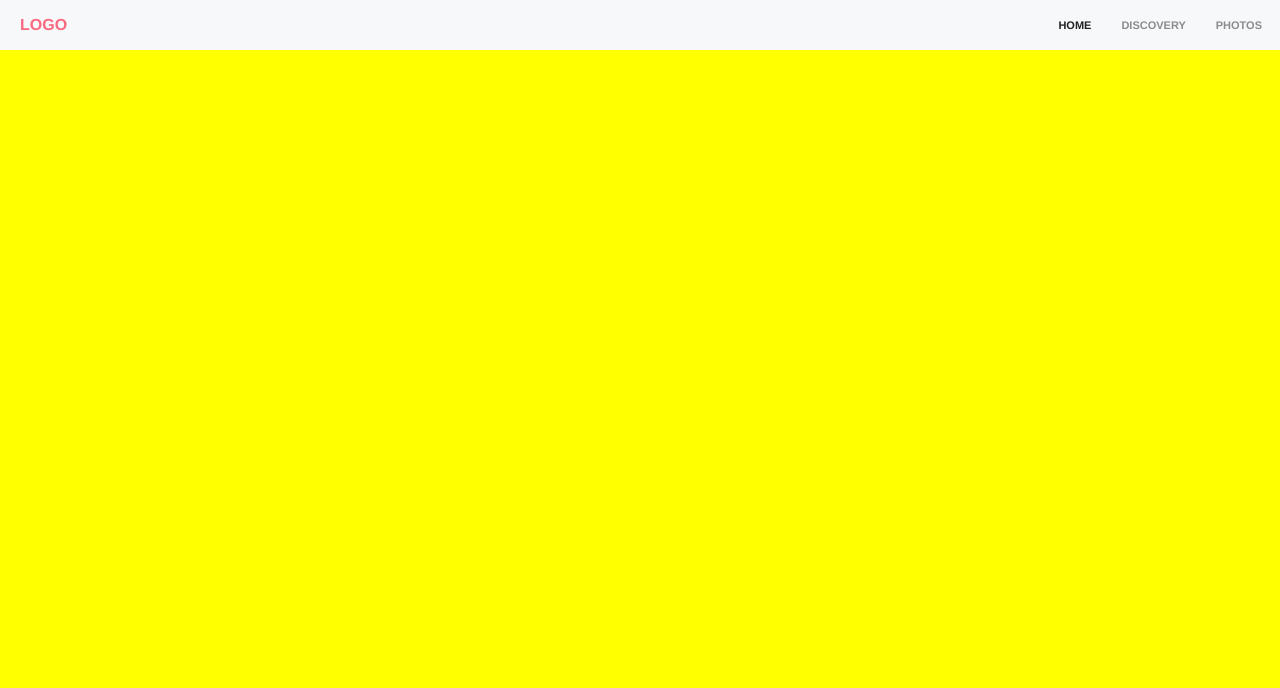
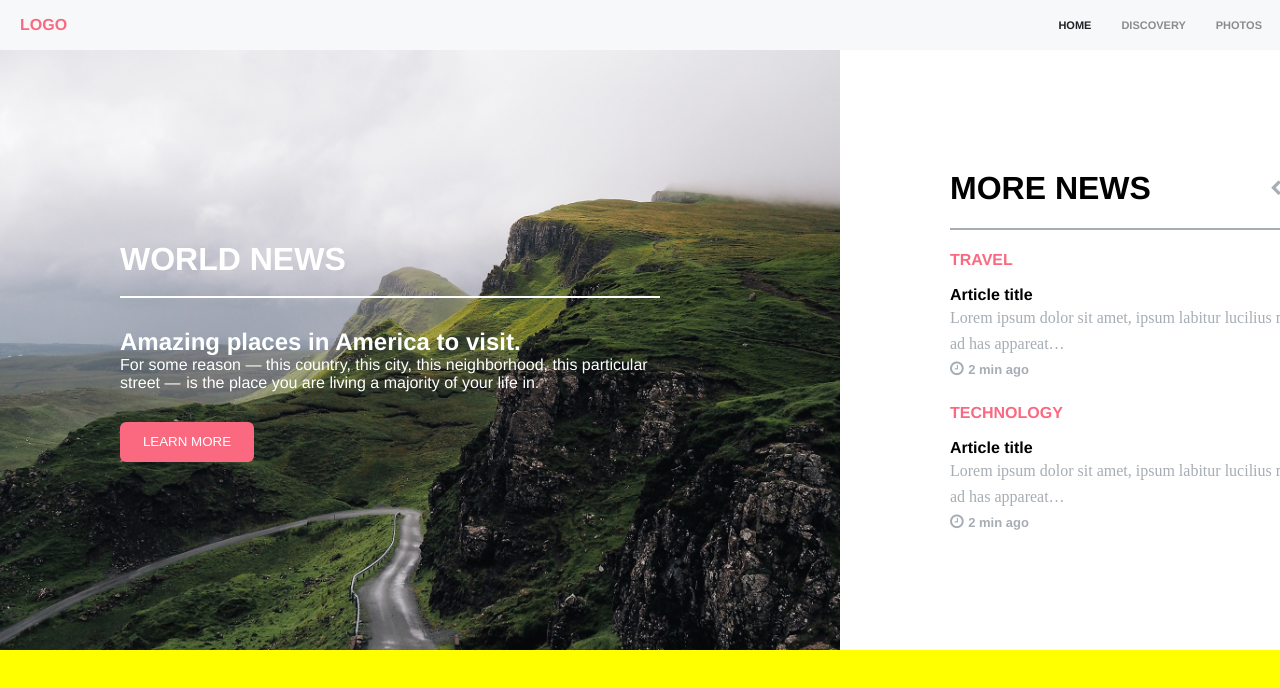
Before and after one commit to ninokitoshvili/Unilab-Project, a plain HTML site: page index.html in a window 1280 px wide. Shown: the top 688 px of the page. Drawn offline with nearby package versions, Linux system fonts and the light colour scheme.

Commit message:
news container

```diff
--- a/css/mainStyles.css
+++ b/css/mainStyles.css
@@ -10,8 +10,8 @@
 	--green: #52e5ba;
 	--yellow: #ffc96c;
 	--blue: #72acff;
-	--back: #202124;
-	--gray: #ebeded;
+	--black: #202124;
+	--gray: #a6adb4;
 	--ash: #f6f8f9;
 	--white: #ffffff;
 }
@@ -33,10 +33,49 @@ a {
 	text-decoration: none;
 	line-height: 20px;
 }
+button {
+	text-transform: uppercase;
+	height: 40px;
+	width: 134px;
+	background: var(--pink);
+	color: var(--white);
+	line-height: 20px;
+	outline: none;
+	border: none;
+	border-radius: 6px;
+	cursor: pointer;
+}
+
+h1 {
+	text-transform: uppercase;
+}
+
+p {
+	font-weight: normal;
+}
+i {
+	color: var(--gray);
+}
 
 .active {
-	color: var(--back) !important;
+	color: var(--black) !important;
 	opacity: 100% !important;
+}
+.title_with_arrows {
+	display: flex;
+	justify-content: space-between;
+	align-items: center;
+}
+
+.title_with_arrows h1 {
+}
+.title_with_arrows div {
+	width: 60px;
+	display: flex;
+	justify-content: space-between;
+	color: var(--gray);
+}
+.title_with_arrows span {
 }
 
 /* header */
@@ -73,9 +112,9 @@ header {
 	margin-right: 30px;
 }
 
-.menu_contain  a {
+.menu_contain a {
 	margin: auto 15px;
-	color: var(--back);
+	color: var(--black);
 	opacity: 50%;
 	font-size: 11px;
 }
@@ -83,3 +122,119 @@ header {
 .header_pp {
 	height: 30px;
 }
+
+/* news */
+.news_container {
+	width: 100%;
+	display: flex;
+}
+.news_hero {
+	width: 840px;
+	height: 600px;
+	display: flex;
+	justify-content: center;
+	align-items: center;
+	color: var(--white);
+}
+
+.news_contain {
+	width: 600px;
+	position: absolute;
+}
+
+.news_contain_header {
+	height: 60px;
+	width: 540px;
+	border-bottom: 2px solid var(--white);
+	margin-bottom: 10px;
+}
+.news_contain_header h1 {
+	color: var(--white);
+	line-height: 42px;
+}
+
+.news_contain_info {
+	margin: 30px 0;
+}
+
+.news_contain_info h1 {
+	font-size: 24px;
+	line-height: 34px;
+}
+
+.news_contain_info p {
+	width: 560px;
+}
+
+.news_hero img {
+	position: relative;
+	align-items: center;
+}
+
+.news_more {
+	width: 600px;
+	height: 600px;
+	background: var(--white);
+	display: flex;
+	justify-content: center;
+	align-items: center;
+}
+
+.news_more_contain {
+	width: 380px;
+}
+.news_more_contain_header {
+	width: 100%;
+	height: 60px;
+	border-bottom: 2px solid var(--gray);
+}
+
+.news_more_contain_title {
+}
+
+.news_more_main {
+	width: 380px;
+	height: 300px;
+	display: flex;
+	justify-content: space-around;
+	flex-direction: column;
+}
+
+.news_more_main div {
+	width: 100%;
+}
+.news_more_main div p {
+	font-size: 16px;
+	line-height: 20px;
+}
+.news_more_main_title {
+	color: var(--pink);
+	text-transform: uppercase;
+	margin-top: 20px;
+}
+
+.news_more_main_secondtitle {
+	/* margin-top: 20px; */
+}
+
+.news_more_main_information {
+	margin-top: 15px;
+}
+
+.news_more_main_title,
+.news_more_main_secondtitle {
+	font-weight: bold;
+}
+
+.news_more_main_info {
+	font-family: Acumin;
+	font-weight: normal;
+	line-height: 26px !important;
+	color: var(--gray);
+}
+
+.news_more_main div span {
+	font-size: 13px;
+	line-height: 26px;
+	color: var(--gray);
+}
--- a/index.html
+++ b/index.html
@@ -9,6 +9,10 @@
 		<meta name="author" content="Nino Kitoshvili" />
 
 		<link rel="stylesheet" href="css/mainStyles.css" />
+		<link
+			rel="stylesheet"
+			href="https://cdnjs.cloudflare.com/ajax/libs/font-awesome/4.7.0/css/font-awesome.min.css"
+		/>
 
 		<script src="https://ajax.googleapis.com/ajax/libs/jquery/3.5.1/jquery.min.js"></script>
 
@@ -34,5 +38,64 @@
 				</div>
 			</div>
 		</header>
+		<!--          news       -->
+		<div class="news_container">
+			<div class="news_hero">
+				<img src="img/Image.png" alt="news" />
+				<div class="news_contain">
+					<div class="news_contain_header"><h1>world news</h1></div>
+					<div class="news_contain_info">
+						<h2>Amazing places in America to visit.</h2>
+						<p>
+							For some reason — this country, this city, this neighborhood, this
+							particular street —  is the place you are living a majority of
+							your life in.
+						</p>
+					</div>
+					<button>learn more</button>
+				</div>
+			</div>
+			<div class="news_more">
+				<div class="news_more_contain">
+					<div class="news_more_contain_header">
+						<div class="news_more_contain_title title_with_arrows">
+							<h1>more news</h1>
+							<div class="arrow_container">
+								<span><i class="fa fa-chevron-left"></i></span>
+								<span><i class="fa fa-chevron-right active"></i></span>
+							</div>
+						</div>
+					</div>
+					<div class="news_more_main">
+						<div>
+							<p class="news_more_main_title">travel</p>
+							<div class="news_more_main_information">
+							<p class="news_more_main_secondtitle">Article title</p>
+							<p class="news_more_main_info">
+								Lorem ipsum dolor sit amet, ipsum labitur lucilius mel id, ad
+								has appareat…
+							</p>
+							<div>
+								<i class="fa fa-clock-o"> </i>
+								<span> 2 min ago</span>
+							</div></div>
+						</div>
+						<div>
+							<p class="news_more_main_title">technology</p>
+							<div class="news_more_main_information">
+							<p class="news_more_main_secondtitle">Article title</p>
+							<p class="news_more_main_info">
+								Lorem ipsum dolor sit amet, ipsum labitur lucilius mel id, ad
+								has appareat…
+							</p>
+							<div>
+								<i class="fa fa-clock-o"> </i>
+								<span> 2 min ago</span>
+							</div></div>
+						</div>
+					</div>
+				</div>
+			</div>
+		</div>
 	</body>
 </html>
```
Also changed, not shown: img/Image.png (added).
